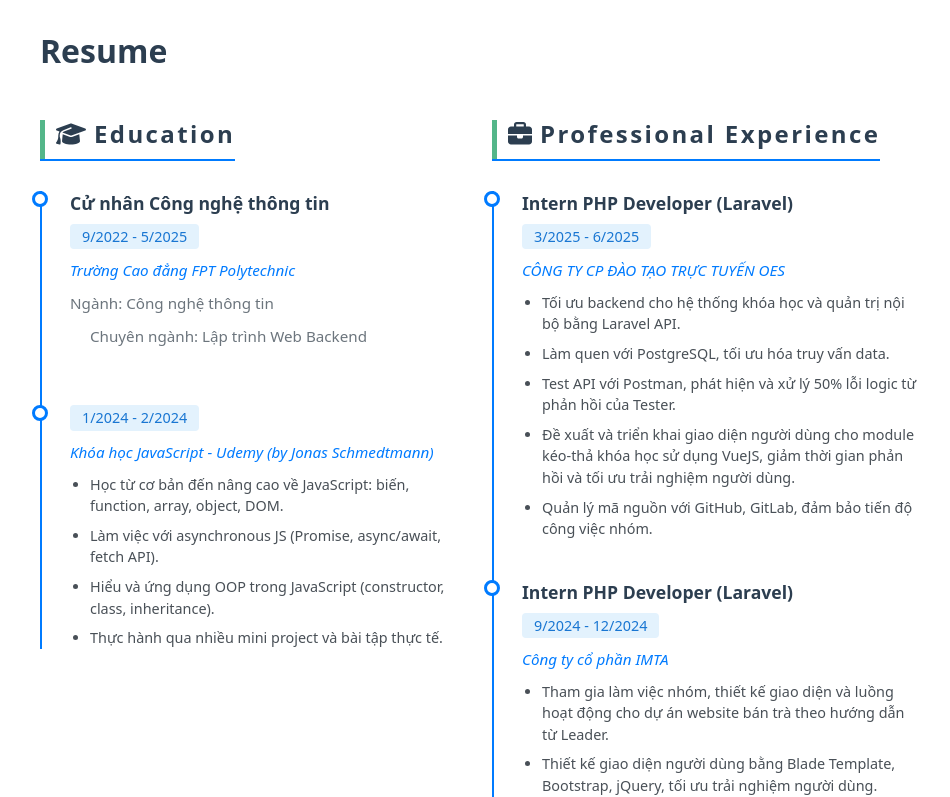
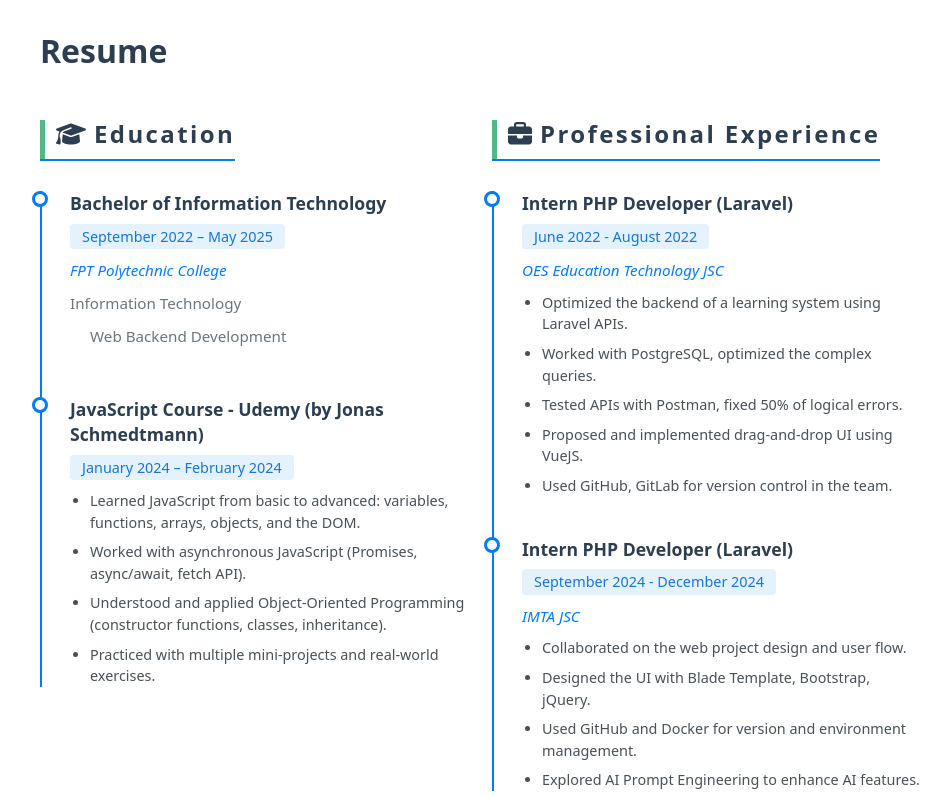
Before and after one commit to Phantuan2004/portfolio, a React (Vite) app: page /#about in a window 1280 px wide. Shown: the part 2000-2797 px from the top of the page, without its empty margins (300-1250 px from the left). Built offline with nearby package versions, Linux system fonts and the light colour scheme.

Commit message:
edit language vi/en in the resume

```diff
--- a/src/library/i18next/locales/en.json
+++ b/src/library/i18next/locales/en.json
@@ -33,7 +33,53 @@
     "resume": {
         "title": "Resume",
         "education": "Education",
-        "experience": "Professional Experience"
+        "experience": "Professional Experience",
+        "educationList": [
+            {
+                "degree": "Bachelor of Information Technology",
+                "duration": "September 2022 – May 2025",
+                "school": "FPT Polytechnic College",
+                "major": "Information Technology",
+                "specialization": "Web Backend Development"
+            }
+        ],
+        "courseList": [
+            {
+                "title": "JavaScript Course - Udemy (by Jonas Schmedtmann)",
+                "duration": "January 2024 – February 2024",
+                "points": [
+                    "Learned JavaScript from basic to advanced: variables, functions, arrays, objects, and the DOM.",
+                    "Worked with asynchronous JavaScript (Promises, async/await, fetch API).",
+                    "Understood and applied Object-Oriented Programming (constructor functions, classes, inheritance).",
+                    "Practiced with multiple mini-projects and real-world exercises."
+                ]
+            }
+        ],
+        "experienceList": [
+            {
+                "position": "Intern PHP Developer (Laravel)",
+                "company": "OES Education Technology JSC",
+                "duration": "June 2022 - August 2022",
+                "tasks": [
+                    "Optimized the backend of a learning system using Laravel APIs.",
+                    "Worked with PostgreSQL, optimized the complex queries.",
+                    "Tested APIs with Postman, fixed 50% of logical errors.",
+                    "Proposed and implemented drag-and-drop UI using VueJS.",
+                    "Used GitHub, GitLab for version control in the team."
+                ]
+            },
+            {
+                "position": "Intern PHP Developer (Laravel)",
+                "company": "IMTA JSC",
+                "duration": "September 2024 - December 2024",
+                "tasks": [
+                    "Collaborated on the web project design and user flow.",
+                    "Designed the UI with Blade Template, Bootstrap, jQuery.",
+                    "Used GitHub and Docker for version and environment management.",
+                    "Explored AI Prompt Engineering to enhance AI features."
+                ]
+            }
+        ]
     },
 
     "contact": {
--- a/src/library/i18next/locales/vi.json
+++ b/src/library/i18next/locales/vi.json
@@ -33,7 +33,53 @@
     "resume": {
         "title": "Tóm tắt",
         "education": "Học vấn",
-        "experience": "Kinh nghiệm chuyên môn"
+        "experience": "Kinh nghiệm chuyên môn",
+        "educationList": [
+            {
+                "degree": "Cử nhân Công nghệ thông tin",
+                "duration": "9/2022 - 5/2025",
+                "school": "Trường Cao đẳng FPT Polytechnic",
+                "major": "Ngành: Công nghệ thông tin",
+                "specialization": "Chuyên ngành: Lập trình Web Backend"
+            }
+        ],
+        "courseList": [
+            {
+                "title": "Khóa học JavaScript - Udemy (by Jonas Schmedtmann)",
+                "duration": "1/2024 - 2/2024",
+                "points": [
+                    "Học từ cơ bản đến nâng cao về JavaScript: biến, function, array, object, DOM.",
+                    "Làm việc với asynchronous JS (Promise, async/await, fetch API).",
+                    "Hiểu và ứng dụng OOP trong JavaScript (constructor, class, inheritance).",
+                    "Thực hành qua nhiều mini project và bài tập thực tế."
+                ]
+            }
+        ],
+        "experienceList": [
+            {
+                "position": "Thực tập sinh lập trình PHP (Laravel)",
+                "duration": "3/2025 - 6/2025",
+                "company": "CÔNG TY CP ĐÀO TẠO TRỰC TUYẾN OES",
+                "tasks": [
+                    "Tối ưu backend cho hệ thống khóa học và quản trị nội bộ bằng Laravel API.",
+                    "Làm quen với PostgreSQL, tối ưu hóa truy vấn data.",
+                    "Test API với Postman, phát hiện và xử lý 50% lỗi logic từ phản hồi của Tester.",
+                    "Đề xuất và triển khai giao diện người dùng cho module kéo-thả khóa học sử dụng VueJS, giảm thời gian phản hồi và tối ưu trải nghiệm người dùng.",
+                    "Quản lý mã nguồn với GitHub, GitLab, đảm bảo tiến độ công việc nhóm."
+                ]
+            },
+            {
+                "position":"Thực tập sinh lập trình PHP (Laravel)",
+                "duration":"9/2024 - 12/2024",
+                "company":"Công ty cổ phần IMTA",
+                "tasks":[
+                    "Tham gia làm việc nhóm, thiết kế giao diện và luồng hoạt động cho dự án website bán trà theo hướng dẫn từ Leader.",
+                    "Thiết kế giao diện người dùng bằng Blade Template, Bootstrap, jQuery, tối ưu trải nghiệm người dùng.",
+                    "Sử dụng GitHub, Docker để quản lý mã nguồn và môi rường phát triển, tăng hiệu quả làm việc nhóm 20-30%.",
+                    "Nghiên cứu thêm về AI Prompt Engineering theo yêu cầu công ty, hỗ trợ cải thiện chức năng AI hệ thống."
+                ]
+            }
+        ]
     },
 
     "contact": {
--- a/src/pages/AboutMe.jsx
+++ b/src/pages/AboutMe.jsx
@@ -1,7 +1,5 @@
 import skills from "../data/skills";
 import projects from "../data/project";
-import education from "../data/eduData";
-import experience from "../data/expData";
 import "../styles/timeline.css";
 import { Typewriter } from "react-simple-typewriter";
 // Import i18next
@@ -19,6 +17,15 @@ function AboutMe({ aboutRef, skillsRef, projectsRef, contactRef, resumeRef }) {
   ]
 
   const { t } = useTranslation();
+  const education = t('resume.educationList', { returnObjects: true });
+  const course = t('resume.courseList', { returnObjects: true });
+
+  const combinedList = [
+    ...education.map((edu) => ({ ...edu, type: 'education' })),
+    ...course.map((course) => ({ ...course, type: 'course' }))
+  ];
+
+  const experience = t('resume.experienceList', { returnObjects: true });
 
   // Xử lý ngăn tạo tab mới mặc định của Google Drive để tải file trực tiếp
   function handleDownload() {
@@ -55,7 +62,7 @@ function AboutMe({ aboutRef, skillsRef, projectsRef, contactRef, resumeRef }) {
                   <i className="fas fa-arrow-alt-circle-right me-2"></i>
                   <span className="d-none d-md-inline"></span> {t('intro.viewPortfolio')}
                 </a>
-                <a className="btn btn-secondary mb-3" onClick={handleDownload} target="_blank" rel="noopener noreferrer">
+                <a className="btn btn-secondary mb-3" onClick={handleDownload}>
                   <i className="fas fa-file-alt me-2"></i>
                   <span className="d-none d-md-inline"></span> {t('intro.downloadCV')}
                 </a>
@@ -199,23 +206,29 @@ function AboutMe({ aboutRef, skillsRef, projectsRef, contactRef, resumeRef }) {
                 {t('resume.education')}
               </h3>
               <div className="resume-column resume-left">
-                {education.map((edu, index) => (
-                  <div key={index} className="resume-item">
-                    <h4>{edu.degree}</h4>
-                    <h5>{edu.year}</h5>
-                    <p><em>{edu.school}</em></p>
-                    <p>{edu.desc}</p>
-                    <ul>
-                      {Array.isArray(edu.descDetail) ? (
-                        edu.descDetail.map((detail, detailIndex) => (
-                          <li key={detailIndex}>{detail}</li>
-                        ))
-                      ) : (
-                        <p>{edu.descDetail}</p>
-                      )}
-                    </ul>
-                  </div>
-                ))}
+              {combinedList.map((item, index) => (
+                <div key={index} className="resume-item">
+                  {item.type === 'education' ? (
+                    <>
+                      <h4>{item.degree}</h4>
+                      <h5>{item.duration}</h5>
+                      <p><em>{item.school}</em></p>
+                      <p>{item.major}</p>
+                      <p style={{marginLeft: '20px'}}>{item.specialization}</p>
+                    </>
+                  ) : (
+                    <>
+                      <h4>{item.title}</h4>
+                      <h5>{item.duration}</h5>
+                      <ul>
+                        {item.points.map((point, pointIndex) => (
+                          <li key={pointIndex}>{point}</li>
+                        ))}
+                      </ul>
+                    </>
+                  )}
+                </div>
+              ))}
               </div>
             </div>
 
@@ -229,15 +242,15 @@ function AboutMe({ aboutRef, skillsRef, projectsRef, contactRef, resumeRef }) {
                 {experience.map((exp, index) => (
                   <div key={index} className="resume-item">
                     <h4>{exp.position}</h4>
-                    <h5>{exp.year}</h5>
+                    <h5>{exp.duration}</h5>
                     <p><em>{exp.company}</em></p>
                     <ul>
-                      {Array.isArray(exp.desc) ? (
-                        exp.desc.map((item, index) => (
+                      {Array.isArray(exp.tasks) ? (
+                        exp.tasks.map((item, index) => (
                           <li key={index}>{item}</li>
                         ))
                       ) : (
-                        <li>{exp.desc}</li>
+                        <li>{exp.tasks}</li>
                       )}
                     </ul>
                   </div>
@@ -298,8 +311,8 @@ function AboutMe({ aboutRef, skillsRef, projectsRef, contactRef, resumeRef }) {
                   id="cname"
                   name="name"
                   placeholder={t('contact.formName')}
-                  minlength="2"
-                  required=""
+                  minlength={2}
+                  required
                   aria-required="true"
                 />
               </div>
@@ -313,7 +326,7 @@ function AboutMe({ aboutRef, skillsRef, projectsRef, contactRef, resumeRef }) {
                   id="cemail"
                   name="email"
                   placeholder={t('contact.formEmail')}
-                  required=""
+                  required
                   aria-required="true"
                 />
               </div>
@@ -327,7 +340,7 @@ function AboutMe({ aboutRef, skillsRef, projectsRef, contactRef, resumeRef }) {
                   name="message"
                   placeholder={t('contact.formMessage')}
                   rows="10"
-                  required=""
+                  required
                   aria-required="true"
                 ></textarea>
               </div>
```
